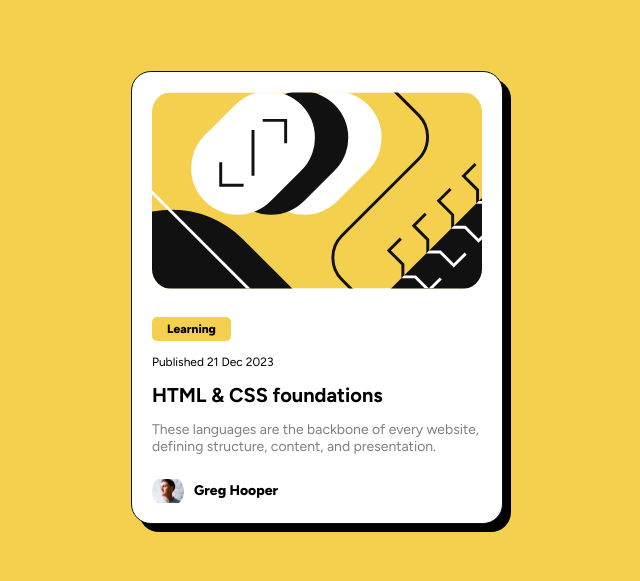
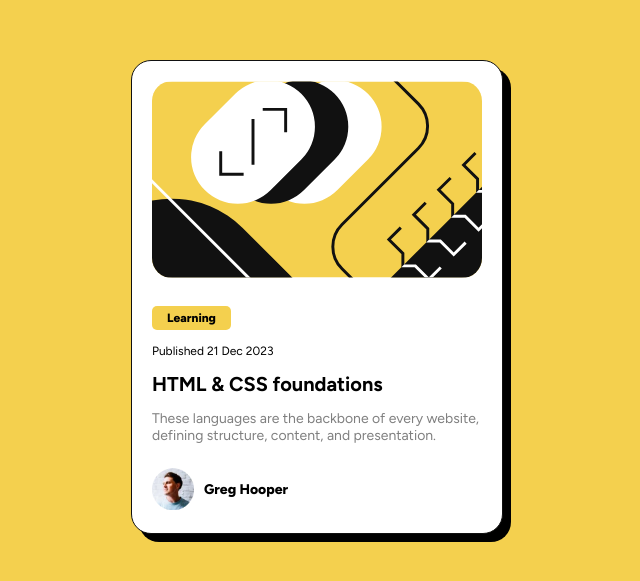
Before and after one commit to hero-app-peru/frontend-blog_preview_card, a plain HTML site: page index.html in a window 1280 px wide. Shown: the part 103-684 px from the top of the page, without its empty margins (323-963 px from the left). Drawn offline with Linux system fonts and the light colour scheme.

Commit message:
3 subida - ajustes containers plantilla principal

```diff
--- a/style/style.css
+++ b/style/style.css
@@ -15,7 +15,8 @@ body{
     display: flex;
     flex-direction: column;
     width: 280px;
-    height: 411px;
+    /* height: 411px; */
+    height: 432px;
     box-shadow: 8px 8px 0 0 black;
     border-width: 1px;
     border-style: solid ;
@@ -86,13 +87,15 @@ body{
     justify-content: flex-start;
     align-items: center;
     column-gap: 10px;
-
+    flex-wrap: wrap;
     width: 100%;
-    height: 32px;
+    /* height: 32px; */
+    height: 42px;
 }
 
 .container-avatar-figure{
-    width: 32px;
+    /* width: 32px; */
+    width: 42px;
     height: 100%;
 }
 
```
